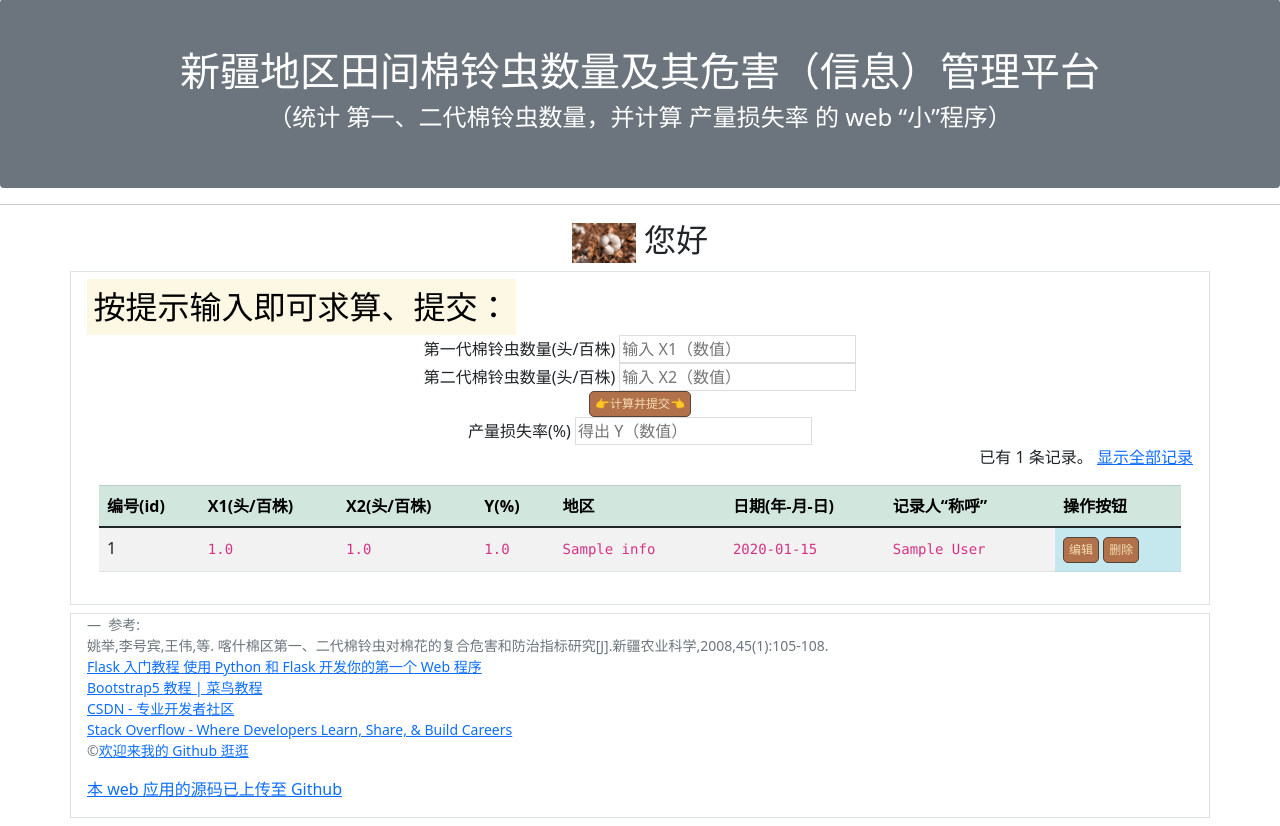
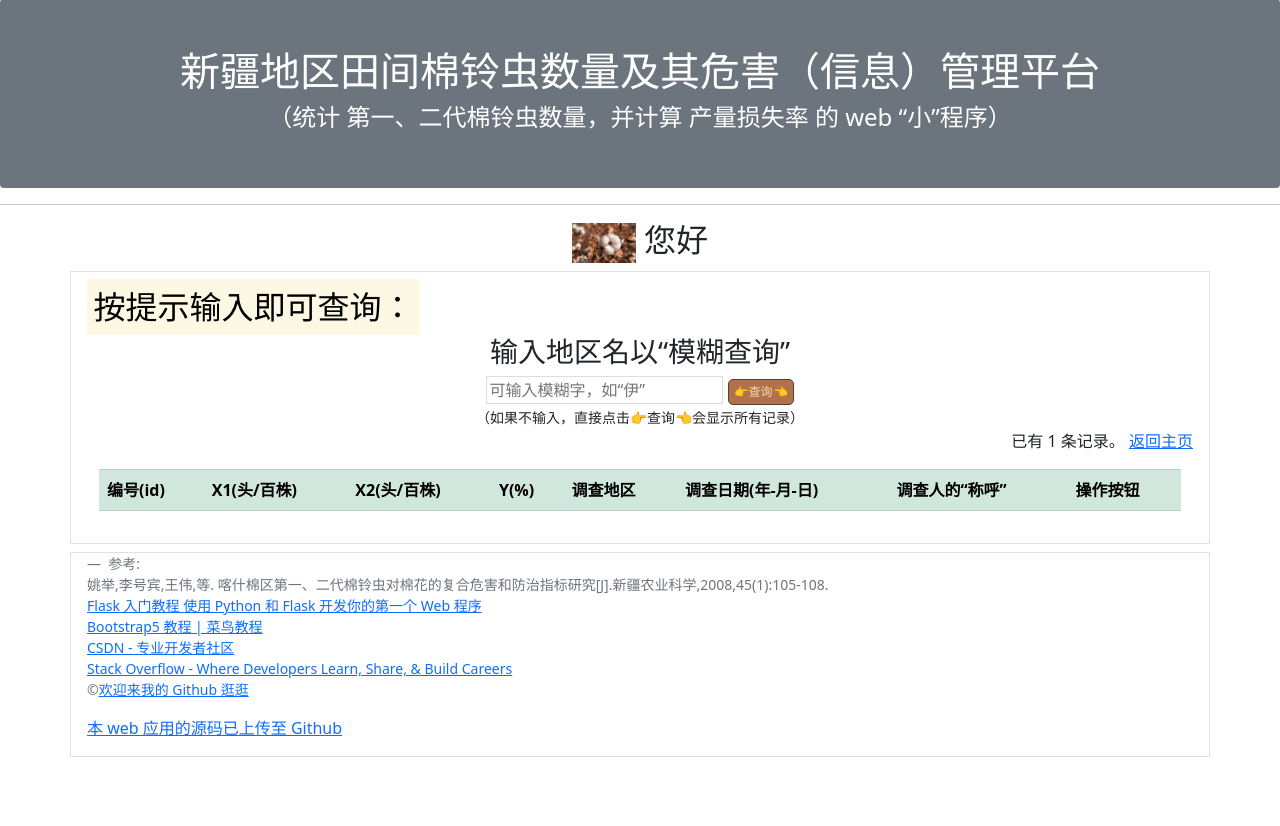
Before and after one commit to Rhylan2333/My_Big_data_minored_in_the_final_assignment_of_the_first_semester, a Flask app: page /ha_detail in a window 1280 px wide. Shown: the part 113-939 px from the top of the page. After the commit the page ends 870 px from the top, so only its background shows below. Run offline with Flask 2, Linux system fonts and the light colour scheme; a user stored in the database is signed in; tables that the repository leaves empty hold one stand-in row (values such as "Sample post"); lists and menus that the app fills with data are empty; some libraries are stand-ins or nearby versions.

Commit message:
初步实现了“模糊查询”的功能。下一步：把各个表单的 action 检查一遍。未实现的功能目前主要有二“1. name_user 您好 在 ha_detail.html 中不能每次都正常显示。2. 注册、登录、修改页面 会出现最初填入表单的内容，需要在每次提交后对表单进行“归零”。”

```diff
--- a/app.py
+++ b/app.py
@@ -282,7 +282,8 @@ y00= ''  # 为了实现非登录用户的计算功能专门做的
 id_user = ''  # 为实现“用户登录后，自动获取其 id_user、name_user、username、id_area，再把这些用于写入 ha_info 表第 6、7 列的数据”这一功能
 id_area = ''  # 为实现“用户登录后，自动获取其 id_user、name_user、username、id_area，再把这些用于写入 ha_info 表第 6、7 列的数据”这一功能
 NAME_USER = ''  # 为了“用户登录后，自动获取其 name_user”，把 name_user 传给 base.html 的“NAME_USER”，实现“定制化您好”功能
-
+form_fuzzy_inquiry_name_area = ''  # 为了实现对 ha_info 进行模糊查询，转向新的视图函数
+list_area_name_area = []  # 为了实现对 ha_info 进行模糊查询，转向新的视图函数
 
 @app.route('/', methods=['GET', 'POST'])
 def index():
@@ -365,70 +366,38 @@ def index():
                            RESULT=str(y0),
                            RESULT_visitor=str(y00))
 
-# 对 ha_info 的全面的友好的展示
+# 对 ha_info 的全面的友好的展示。对 ha_info 进行模糊查询，转向新的视图函数
 @app.route('/ha_detail', methods=['GET', 'POST'])
 @login_required
 def ha_detail():
-    global y0
+    global form_fuzzy_inquiry_name_area, list_area_name_area
     if request.method == 'POST':  # 判断是否是 POST 请求
         if not current_user.is_authenticated:  # 如果当前用户未认证
-            """
-            is_authenticated 的说明 见 Class User_info...
-            创建新条目的操作稍微有些不同，
-            因为对应的 '/' 视图同时处理显示页面的 GET 请求和创建新条目的 POST 请求，
-            我们仅需要禁止未登录用户创建新条目，
-            因此不能使用 login_required，而是在函数内部的 POST 请求处理代码前进行过滤：
-            """
             return redirect(url_for('index'))  # 重定向回主页
-
-        # 获取表单数据
-        x1 = request.form.get('x1')  # 传入表单对应输入字段的 name 值
-        x2 = request.form.get('x2')
+        # 认证完毕后获取表单数据
+        fuzzy_inquiry_name_area = request.form.get('fuzzy_inquiry_name_area')  # 传入表单对应输入字段的 x1 值
         # 验证数据
-        if not x1 or not x2:
-            """
-             or type(x1) != type(50.0) or type(x1) != type(50) or type(x2) != type(300.0) or type(x2) != type(300):
-            """
-            flash('Invalid input.')  # 显示错误提示
-            return redirect(url_for('index'))  # 重定向回主页
-        else:
-            try:
-                y0 = formula.cal_the_complex_of_1_and_2_generation_of_Ha_0(
-                    eval(x1) / 50,
-                    eval(x2) / 300)
-            except:
-                flash('请重新输入，不要输入非数字内容！')  # 显示错误提示
-                return redirect(url_for('index'))  # 重定向回主页
-        # 保存表单数据到数据库
-        global id_user, id_area
-        row_ha = Ha_info(
-            # id_ha 自增
-            x1=x1,
-            x2=x2,
-            y=y0,
-            date=date.today(),
-            id_user=id_user,  # 需要从 登录用户 获取。这里 global 来的 id_user 已经被登录界面赋值了！
-            id_area=
-            id_area,  # 需要从 登录用户 获取，参考 test_fk.py。这里 global 来的 id_area 已经被登录界面赋值了！
-        )  # 创建记录
-        # row_ha = Ha_info(x1=x1, x2=x2, date=date.today())  # 创建记录
-        db.session.add(row_ha)  # 添加到数据库会话
-        db.session.commit()  # 提交数据库会话
-        flash('写入成功！')  # 显示成功创建的提示
-        return redirect(url_for('index'))  # 重定向回主页。与下一行代码只能二选一吗？那线上计算的功能就没了。
-        # return render_template('index.html', RESULT=str(y0))# 本意是重定向回主页“return redirect(url_for('index'))”
-    # user_info = User_info.query.first()  # 读取农户记录。被删掉是因为有了模板上下文处理函数 inject_user()
+        try:
+            list_area=Area_info.query.order_by(db.desc(Area_info.id_area)).filter(Area_info.name_area.like("%{}%".format(fuzzy_inquiry_name_area))).all()  # 返回一个 包含“满足检索要求”的所有记录的 list
+            """用到了python中的正则表达式"""
+            list_area_name_area = []
+            for row_area in list_area:
+                list_area_name_area.append(row_area.name_area)
+            """如果“伊”匹配到了“伊犁”和“伊宁”，这都会被传入"""
+        except:
+            flash('不合规，请重新输入！')  # 显示错误提示
+            return redirect(url_for('ha_detail'))  # 重定向回主页
+        # 从数据库获取……（获取保存表单数据到数据库）
+        flash('查询结果如下：')
+        return redirect(url_for('ha_detail'))  # 重定向回主页。与下一行代码只能二选一吗？那线上计算的功能就没了。
     list_ha = Ha_info.query.order_by(db.desc(
         Ha_info.id_ha)).all()  # 读取所有棉铃虫信息记录，并倒序排列（db.desc(Ha_info.id_ha)）
-    list_ha_limit = Ha_info.query.order_by(db.desc(Ha_info.id_ha)).limit(
-        10).all()  # 读取所有棉铃虫信息记录，并倒序排列（db.desc(Ha_info.id_ha)）
     """<模型类>.query.<过滤方法（可选）>.<查询方法>"""
     return render_template('ha_detail.html',
                            Area_info=Area_info,
                            User_info=User_info,
                            list_ha=list_ha,
-                           list_ha_limit=list_ha_limit,
-                           RESULT=str(y0))
+                           list_area_name_area=list_area_name_area)
 
 
 # 编辑 Ha_info 条目
@@ -732,11 +701,14 @@ def register():
 @app.route('/logout')
 @login_required  # 用于视图保护，后面会详细介绍
 def logout():
-    global y0, id_user, id_area, NAME_USER  # VSC 绝了，可以知道这一行 global 来的变量在哪被“修改过！！！”
+    global y0, y00, id_user, id_area, NAME_USER , list_area_name_area # VSC 绝了，可以知道这一行 global 来的变量在哪被“修改过！！！”
+    """初始化"""
     y0 = ''
+    y00 = ''
     id_user = ''
     id_area = ''
     NAME_USER = ''
+    list_area_name_area = []
     logout_user()  # 登出用户
     flash('再见~')
     return redirect(url_for('index'))  # 重定向回首页
--- a/templates/ha_detail.html
+++ b/templates/ha_detail.html
@@ -68,7 +68,7 @@
         <h2>
             <mark>
                 {% if current_user.is_authenticated %}
-                按提示输入即可求算、提交：
+                按提示输入即可查询：
                 {% else %}
                 您未登录，请先👆登录👆或👆注册👆，否则只能使用<B>“计算”</B>功能。
                 {% endif %}
@@ -80,21 +80,17 @@
                     如果用户没有登录（current_user.is_authenticated 返回 False），
                     就不会渲染如下代码块，即表单 <form method="POST" name="form">...</form> 部分的 HTML 代码 -->
             {% if current_user.is_authenticated %}
-            <form method="POST" name="form">
-                <!-- 指定提交方法为 POST -->
-                第一代棉铃虫数量(头/百株)
-                <input type="text" name="x1" placeholder="输入 X1（数值）" autocomplete="off" required><!-- 文本输入框 -->
-                <br>
-                第二代棉铃虫数量(头/百株)
-                <input type="text" name="x2" placeholder="输入 X2（数值）" autocomplete="off" required><!-- 文本输入框 -->
-                <br>
-                <input type="submit" name="submit" value="👉计算并提交👈" class="btn" /><br><!-- 提交按钮 -->
-                产量损失率(%)
-                <input type="text" name="result" placeholder="得出 Y（数值）" readonly="readonly" value="{{ RESULT }}" />
-                <br>
+            <form method="POST" action="ha_detail" name="form_fuzzy_inquiry_name_area">
+                <!-- 模糊查询功能 -->
+                <h3>输入地区名以“模糊查询”</h3>
+                <input type="text" name="fuzzy_inquiry_name_area" placeholder="可输入模糊字，如“伊”" autocomplete="off">
+                <!-- 文本输入框 -->
+                <input type="submit" name="submit" value="👉查询👈" class="btn" /><!-- 提交按钮 --><br>
+                <small>（如果不输入，直接点击👉查询👈会显示所有记录）</small><br>
             </form>
             {% else %}
-            <form method="POST" name="form">
+            您未登录，只有下面这个功能了：<br>
+            <form method="POST" action="/" name="form">
                 <!-- 指定提交方法为 POST -->
                 第一代棉铃虫数量(头/百株)
                 <input type="text" name="x1" placeholder="输入 X1（数值）" autocomplete="off" required><!-- 文本输入框 -->
@@ -109,7 +105,6 @@
                 <br>
             </form>
             {% endif %}{# 模板内容保护 #}
-
         </div>
         <!-- 在这逐行输出 棉铃虫信息(ha_info) 的记录 -->
         <div align="right">
@@ -118,7 +113,7 @@
             <!--有花括号不能用这种注释-->
             已有 {{ list_ha | length }} 条记录。
             {% if current_user.is_authenticated %}
-            <a href="{{ url_for('ha_detail') }}">显示全部记录</a>
+            <a href="{{ url_for('index') }}">返回主页</a>
             {% endif %}{# 模板内容保护 #}
         </div>
         {% if current_user.is_authenticated %}
@@ -131,13 +126,15 @@
                             <th>X1(头/百株)</th>
                             <th>X2(头/百株)</th>
                             <th>Y(%)</th>
-                            <th>地区</th>
-                            <th>日期(年-月-日)</th>
-                            <th>记录人“称呼”</th>
+                            <th>调查地区</th>
+                            <th>调查日期(年-月-日)</th>
+                            <th>调查人的“称呼”</th>
                             <th>操作按钮</th>
                         </tr>
                     <tbody>
                         {% for row_ha in list_ha %} {# 迭代 list_ha 变量 #}
+                        {# 我需要在下面写入 if 筛选 #}
+                        {% if  Area_info.query.filter_by(id_area=row_ha.id_area).first().name_area in  list_area_name_area %}
                         <tr>
                             <td>
                                 {{ row_ha.id_ha | int }}
@@ -173,8 +170,9 @@
                                 <!-- </span> -->
                             </td>
                         </tr>
+                        {% endif %}
+                        {% endfor %} {# 使用 endfor 标签结束 for 语句 #}
                     </tbody>
-                    {% endfor %} {# 使用 endfor 标签结束 for 语句 #}
                 </table>
             </div>
         </div>
```
Also changed, not shown: test_query.py (+9 -3 lines).
